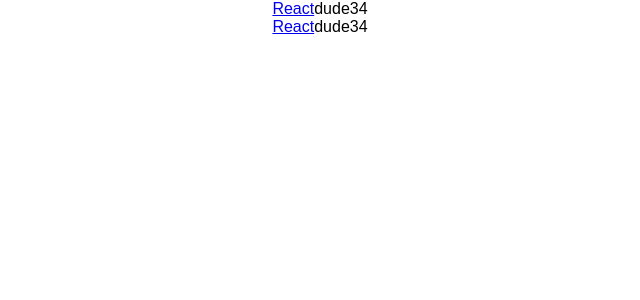
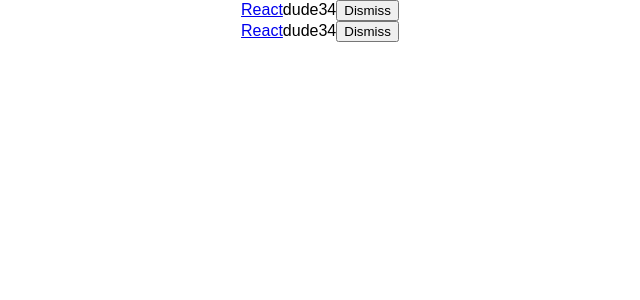
Before and after one commit to Tinusw/hackerTopup, a React (Create React App) app: page / in a window 1280 px wide. Shown: the top 300 px of the page, without its empty margins (320-960 px from the left). Built offline with nearby package versions, Linux system fonts and the light colour scheme.

Commit message:
add a dismiss button and method that updates our internal state

```diff
--- a/src/App.js
+++ b/src/App.js
@@ -26,8 +26,16 @@
     super(props);
 
     this.state = {
-      list: list,
+      list,
     };
+
+    this.onDismiss = this.onDismiss.bind(this);
+  }
+
+  onDismiss(id) {
+    const isNotId = item => item.objectID !== id;
+    const updatedList = this.state.list.filter(isNotId);
+    this.setState({ list: updatedList });
   }
 
   render() {
@@ -41,6 +49,11 @@
             <span>{item.author}</span>
             <span>{item.num_comments}</span>
             <span>{item.points}</span>
+            <span>
+              <button onClick={() => this.onDismiss(item.objectID)} type="button">
+                Dismiss
+              </button>
+            </span>
           </div>
         )}
       </div>
```
